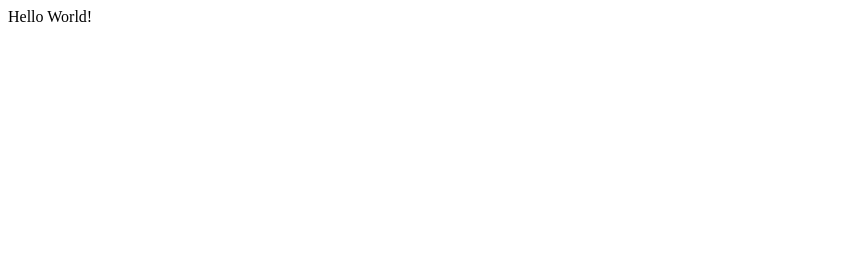
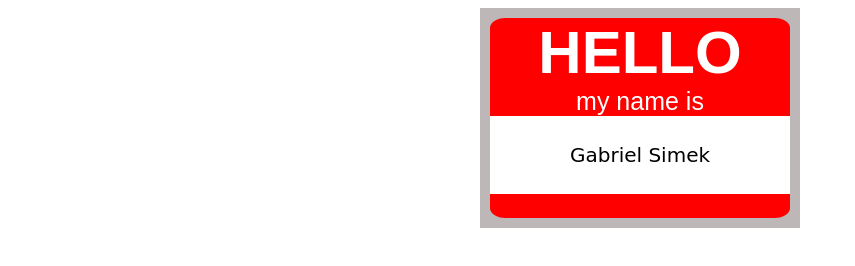
Before and after one commit to gabrielsimek/name-tag, a plain HTML site: page index.html in a window 1280 px wide. Shown: the whole page, without its empty margins (0-855 px from the left). Drawn offline with Linux system fonts and the light colour scheme.

Commit message:
add nametag css file

```diff
--- a/index.html
+++ b/index.html
@@ -4,10 +4,32 @@
     <meta charset="UTF-8">
     <meta http-equiv="X-UA-Compatible" content="IE=edge">
     <meta name="viewport" content="width=device-width, initial-scale=1.0">
-    <title>Hello Star</title>
+    <title>Mynameis</title>
+    <link rel="stylesheet" href="styles.css">
+
 </head>
 <body>
-    Hello World!
+    <main>
+        <div class='main-container'>
+              <span class='hello'>
+                  HELLO
+              </span>
+              <br>
+              <span class='name-is'>
+                  my name is
+              </span>
+              <br>
+                    <div class='sub-container'>
 
+                    <span class= 'my-name'>
+                        Gabriel Simek
+                    </span>
+
+                    </div>
+
+            </div>
+
+
+    </main>
 </body>
 </html>
--- /dev/null
+++ b/styles.css
@@ -0,0 +1,54 @@
+main{
+
+
+    margin: auto;
+    background-color: rgb(190, 183, 183);
+    height: 200px;
+    width: 300px;
+    padding: 10px;
+}
+
+.main-container {
+
+
+
+    background-color: red;
+    height: 200px;
+    border-radius:5%;
+}
+div {
+    text-align:center;
+}
+.hello {
+    font-stretch: extra-expanded;
+    font-weight: bold;
+    color: white;
+    font-family: sans-serif;
+    font-size: 60px;
+
+}
+.name-is {
+
+    color: white;
+    font-size: 25px;
+    font-family: sans-serif;
+
+}
+
+.sub-container {
+    border-radius: 0%;
+    padding: 27px 27px;
+    background-color: white;
+
+}
+
+.my-name {
+    font-size: 20px;
+    font-family: cursive;
+
+
+
+
+
+
+}
```
